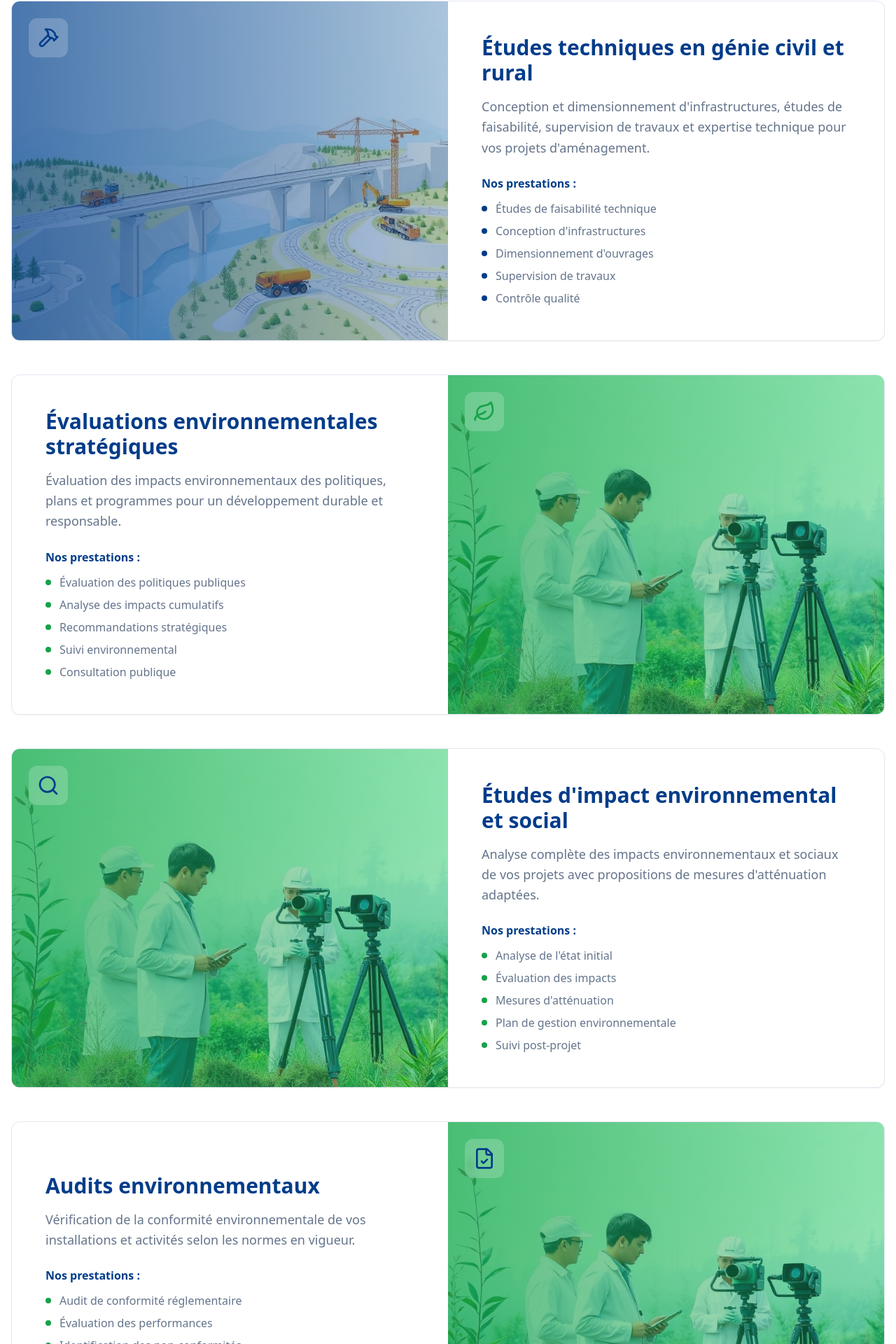
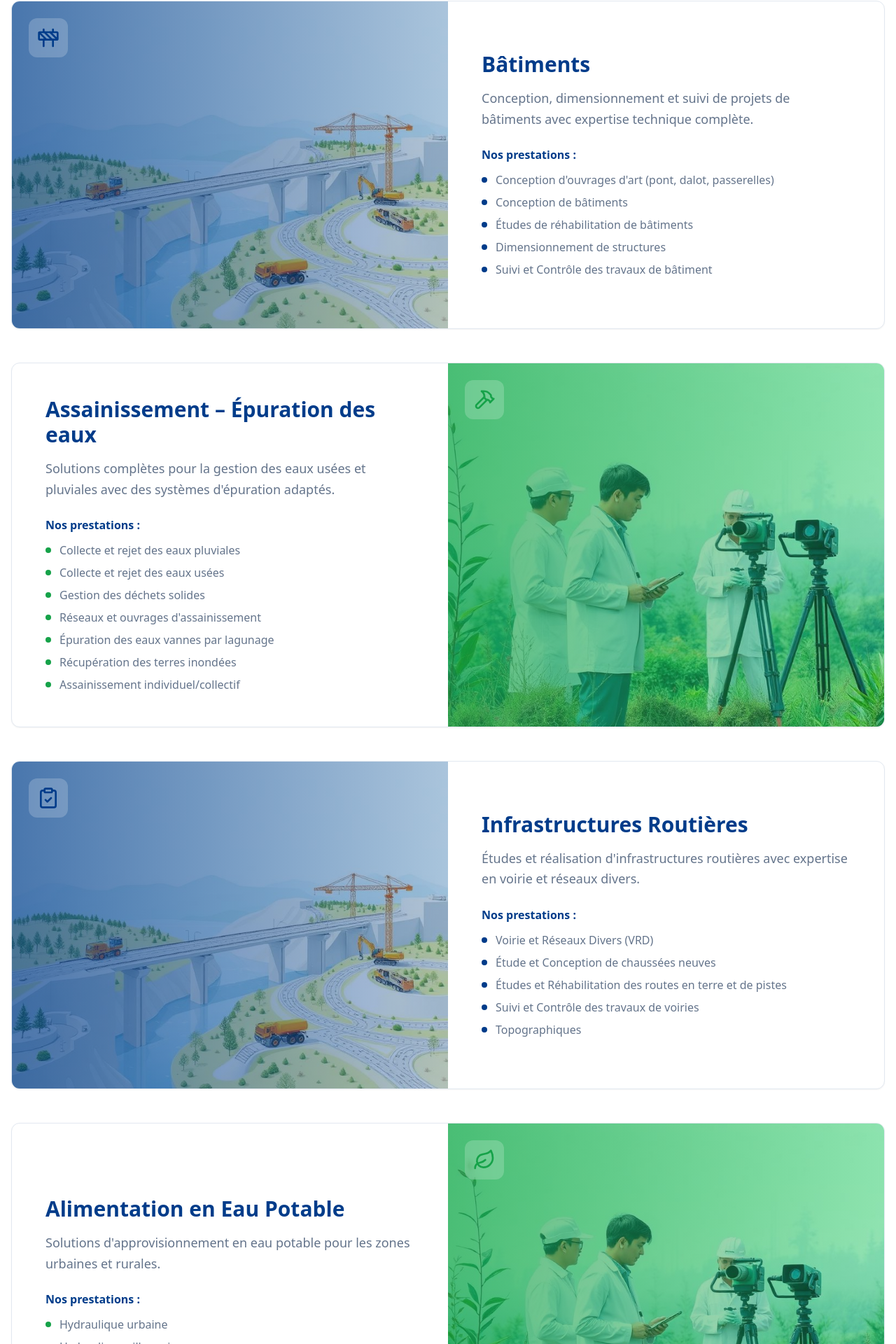
Before and after one commit to idtechacademy2-commits/bani-ci-ecriture, a React (Vite) app: page / in a window 1280 px wide. Shown: the part 2796-4716 px from the top of the page at 70% size. Built offline with nearby package versions, Linux system fonts and the light colour scheme.

Commit message:
Add detailed services information

```diff
--- a/src/components/ServicesSection.tsx
+++ b/src/components/ServicesSection.tsx
@@ -16,74 +16,119 @@ import environmentalImage from '@/assets/environmental-studies.jpg';
 const ServicesSection = () => {
   const services = [
     {
-      icon: <Hammer className="text-primary" size={32} />,
-      title: "Études techniques en génie civil et rural",
-      description: "Conception et dimensionnement d'infrastructures, études de faisabilité, supervision de travaux et expertise technique pour vos projets d'aménagement.",
+      icon: <Construction className="text-primary" size={32} />,
+      title: "Bâtiments",
+      description: "Conception, dimensionnement et suivi de projets de bâtiments avec expertise technique complète.",
       features: [
-        "Études de faisabilité technique",
-        "Conception d'infrastructures",
-        "Dimensionnement d'ouvrages",
-        "Supervision de travaux",
-        "Contrôle qualité"
+        "Conception d'ouvrages d'art (pont, dalot, passerelles)",
+        "Conception de bâtiments",
+        "Études de réhabilitation de bâtiments",
+        "Dimensionnement de structures",
+        "Suivi et Contrôle des travaux de bâtiment"
+      ],
+      image: civilEngineeringImage,
+      color: "primary"
+    },
+    {
+      icon: <Hammer className="text-secondary" size={32} />,
+      title: "Assainissement – Épuration des eaux",
+      description: "Solutions complètes pour la gestion des eaux usées et pluviales avec des systèmes d'épuration adaptés.",
+      features: [
+        "Collecte et rejet des eaux pluviales",
+        "Collecte et rejet des eaux usées",
+        "Gestion des déchets solides",
+        "Réseaux et ouvrages d'assainissement",
+        "Épuration des eaux vannes par lagunage",
+        "Récupération des terres inondées",
+        "Assainissement individuel/collectif"
+      ],
+      image: environmentalImage,
+      color: "secondary"
+    },
+    {
+      icon: <ClipboardCheck className="text-primary" size={32} />,
+      title: "Infrastructures Routières",
+      description: "Études et réalisation d'infrastructures routières avec expertise en voirie et réseaux divers.",
+      features: [
+        "Voirie et Réseaux Divers (VRD)",
+        "Étude et Conception de chaussées neuves",
+        "Études et Réhabilitation des routes en terre et de pistes",
+        "Suivi et Contrôle des travaux de voiries",
+        "Topographiques"
       ],
       image: civilEngineeringImage,
       color: "primary"
     },
     {
       icon: <Leaf className="text-secondary" size={32} />,
-      title: "Évaluations environnementales stratégiques",
-      description: "Évaluation des impacts environnementaux des politiques, plans et programmes pour un développement durable et responsable.",
+      title: "Alimentation en Eau Potable",
+      description: "Solutions d'approvisionnement en eau potable pour les zones urbaines et rurales.",
       features: [
-        "Évaluation des politiques publiques",
-        "Analyse des impacts cumulatifs",
-        "Recommandations stratégiques",
-        "Suivi environnemental",
-        "Consultation publique"
+        "Hydraulique urbaine",
+        "Hydraulique villageoise",
+        "Dessablage des eaux de consommation"
       ],
       image: environmentalImage,
       color: "secondary"
     },
     {
-      icon: <Search className="text-primary" size={32} />,
-      title: "Études d'impact environnemental et social",
-      description: "Analyse complète des impacts environnementaux et sociaux de vos projets avec propositions de mesures d'atténuation adaptées.",
+      icon: <TreePine className="text-primary" size={32} />,
+      title: "Développement Rural",
+      description: "Aménagement et développement des zones rurales avec approche intégrée et durable.",
       features: [
-        "Analyse de l'état initial",
-        "Évaluation des impacts",
-        "Mesures d'atténuation",
-        "Plan de gestion environnementale",
-        "Suivi post-projet"
+        "Barrages hydro-agricoles",
+        "Irrigation / hydraulique agricole",
+        "Aménagement de bas-fond et de plaine",
+        "Pisciculture",
+        "Drainage et récupération de sols",
+        "Création de plantation et espaces protégés",
+        "Ouvrages de lutte contre les inondations",
+        "Lutte contre l'érosion des sols"
       ],
       image: environmentalImage,
-      color: "secondary"
+      color: "primary"
     },
     {
-      icon: <FileCheck className="text-primary" size={32} />,
-      title: "Audits environnementaux",
-      description: "Vérification de la conformité environnementale de vos installations et activités selon les normes en vigueur.",
+      icon: <Search className="text-secondary" size={32} />,
+      title: "Environnements et Société",
+      description: "Études d'impact environnemental et social avec plans de gestion adaptés.",
       features: [
-        "Audit de conformité réglementaire",
-        "Évaluation des performances",
-        "Identification des non-conformités",
-        "Plan d'action corrective",
-        "Certification environnementale"
+        "Étude Impact environnemental et social",
+        "Constat d'impact environnemental et social",
+        "Élaboration d'un plan de gestion environnemental et social",
+        "Élaboration d'un plan d'action et réinstallation"
       ],
       image: environmentalImage,
       color: "secondary"
     },
     {
       icon: <Users className="text-primary" size={32} />,
-      title: "Conseil et expertise",
-      description: "Accompagnement personnalisé et conseil d'expert pour optimiser vos projets et assurer leur réussite.",
+      title: "Assistances aux Maîtres d'Ouvrage",
+      description: "Accompagnement technique et conseil pour la maîtrise d'ouvrage et maîtrise d'œuvre.",
       features: [
-        "Conseil stratégique",
-        "Assistance technique",
-        "Formation spécialisée",
-        "Expertise judiciaire",
-        "Support réglementaire"
+        "Maîtrise d'œuvre et Maîtrise d'ouvrage déléguée",
+        "Direction de projets",
+        "Études stratégiques",
+        "Appui aux Collectivités Locales"
       ],
       image: civilEngineeringImage,
       color: "primary"
+    },
+    {
+      icon: <FileCheck className="text-secondary" size={32} />,
+      title: "Assistances Techniques et Formation",
+      description: "Formation et assistance technique dans divers domaines agricoles et ruraux.",
+      features: [
+        "Formation des collectivités rurales à la lutte anti érosive",
+        "Formation des collectivités à la Défense",
+        "Formation pratique au machinisme agricole",
+        "Formation pratique au pilotage de l'irrigation",
+        "Formation pratique au métier de l'agriculteur",
+        "Formation pratique aux techniques culturales",
+        "Formation aux techniques d'aménagement des terres et restauration des sols"
+      ],
+      image: environmentalImage,
+      color: "secondary"
     }
   ];
 
```
